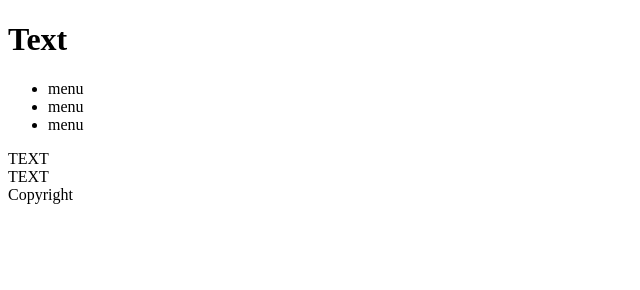
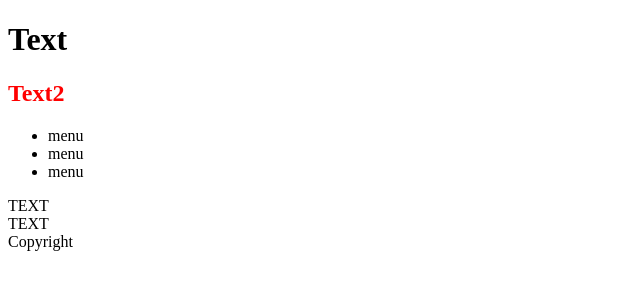
Before and after one commit to zeusd0/first-project, a plain HTML site: page index.html in a window 1280 px wide. Shown: the whole page, without its empty margins (0-640 px from the left). Drawn offline with Linux system fonts and the light colour scheme.

Commit message:
стиль h2

```diff
--- a/index.html
+++ b/index.html
@@ -8,6 +8,7 @@
     <body>
         <header>
             <h1>Text</h1>
+<h2>Text2</h2>
             <nav>
                 <ul>
                     <li>menu</li>
--- a/style.css
+++ b/style.css
@@ -0,0 +1,3 @@
+h2{
+color:red
+}
```
